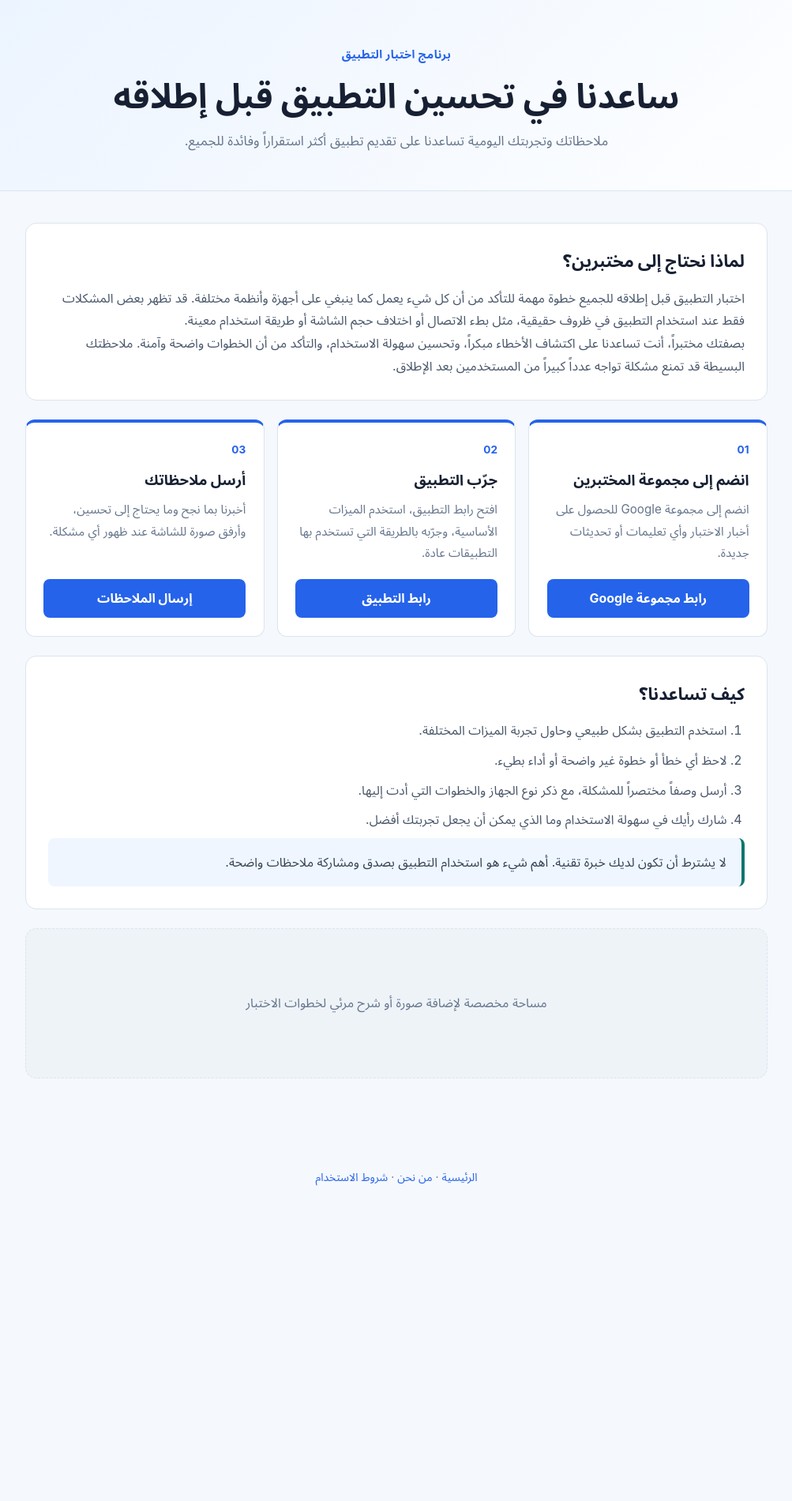
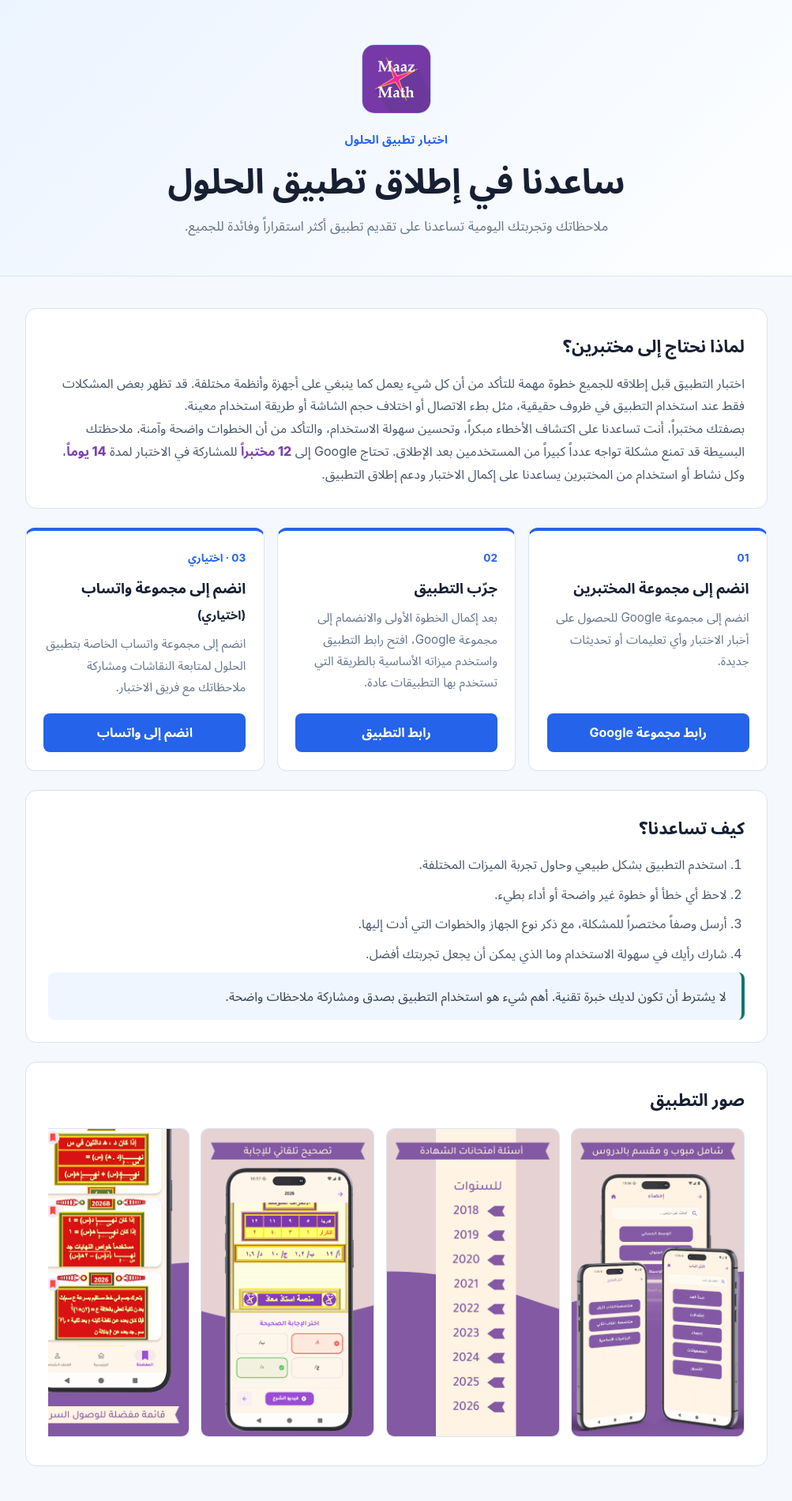
Before and after one commit to abdelnasir1/privacy-policy, a website: page public/testers.html in a window 1280 px wide. Shown: the top 1900 px of the page at 79% size, without its empty margins (138-1141 px from the left). Before the commit the page ends 1526 px from the top, so only its background shows below. Drawn offline with Linux system fonts and the light colour scheme.

Commit message:
testers2

```diff
--- a/public/testers.html
+++ b/public/testers.html
@@ -29,6 +29,7 @@
       color: var(--ink);
       line-height: 1.8;
       min-height: 100vh;
+      overflow-x: hidden;
     }
 
     header {
@@ -36,6 +37,26 @@
       border-bottom: 1px solid var(--line);
       padding: 3.5rem 1.25rem 3rem;
       text-align: center;
+    }
+
+    .logo-placeholder {
+      align-items: center;
+      background: #dbeafe;
+      border: 1px solid #bfdbfe;
+      border-radius: 16px;
+      color: var(--blue);
+      display: flex;
+      height: 88px;
+      justify-content: center;
+      margin: 0 auto 1.25rem;
+      overflow: hidden;
+      width: 88px;
+    }
+
+    .logo-placeholder img {
+      height: 100%;
+      object-fit: contain;
+      width: 100%;
     }
 
     .eyebrow {
@@ -83,6 +104,12 @@
     .intro p,
     .steps p {
       color: #475569;
+    }
+
+    .requirement-highlight {
+      color: #7e3fb2;
+      font-weight: 800;
+      white-space: nowrap;
     }
 
     .widgets {
@@ -146,19 +173,44 @@
     }
 
     .image-slot {
-      min-height: 190px;
-      background: #eef3f8;
-      border-style: dashed;
-      color: var(--muted);
-      display: flex;
-      align-items: center;
-      justify-content: center;
-      text-align: center;
+      background: var(--surface);
+      color: var(--ink);
     }
 
-    .image-slot img {
-      width: 100%;
-      border-radius: 8px;
+    .listing-heading {
+      margin-bottom: 1rem;
+      text-align: right;
+    }
+
+    .listing-heading p {
+      color: var(--muted);
+      margin-top: 0.35rem;
+    }
+
+    .listing-gallery {
+      display: flex;
+      gap: 0.9rem;
+      overflow-x: auto;
+      padding-bottom: 0.5rem;
+      overscroll-behavior-x: contain;
+      scroll-behavior: smooth;
+      scroll-snap-type: x mandatory;
+      scrollbar-color: var(--blue) #e5edf7;
+      scrollbar-width: thin;
+      touch-action: pan-x;
+      -webkit-overflow-scrolling: touch;
+    }
+
+    .listing-gallery img {
+      aspect-ratio: 9 / 16;
+      background: #eef3f8;
+      border: 1px solid var(--line);
+      border-radius: 10px;
+      display: block;
+      flex: 0 0 clamp(190px, 24vw, 220px);
+      object-fit: cover;
+      scroll-snap-align: start;
+      width: clamp(190px, 24vw, 220px);
     }
 
     .note {
@@ -195,13 +247,43 @@
       .image-slot {
         padding: 1.3rem;
       }
+
+      .listing-gallery {
+        direction: ltr;
+        gap: 0.75rem;
+        margin-inline: -0.35rem;
+        padding-inline: 0.35rem;
+        scroll-padding-inline: 0.35rem;
+      }
+
+      .listing-gallery img {
+        flex-basis: min(78vw, 300px);
+        width: min(78vw, 300px);
+      }
+
+      .widget {
+        padding: 1.2rem;
+      }
+
+      .widget a {
+        min-height: 46px;
+        padding: 0.7rem 0.9rem;
+      }
+
+      .steps ol {
+        padding-right: 1.2rem;
+      }
     }
   </style>
 </head>
 <body>
   <header>
-    <div class="eyebrow">برنامج اختبار التطبيق</div>
-    <h1>ساعدنا في تحسين التطبيق قبل إطلاقه</h1>
+    <div class="logo-placeholder">
+      <!-- ضع ملف الشعار باسم logo.png داخل مجلد public -->
+      <img src="/logo.png" alt="شعار تطبيق الحلول" />
+    </div>
+    <div class="eyebrow">اختبار تطبيق الحلول</div>
+    <h1>ساعدنا في إطلاق تطبيق الحلول</h1>
     <p>ملاحظاتك وتجربتك اليومية تساعدنا على تقديم تطبيق أكثر استقراراً وفائدة للجميع.</p>
   </header>
 
@@ -214,7 +296,7 @@
       </p>
       <p>
         بصفتك مختبراً، أنت تساعدنا على اكتشاف الأخطاء مبكراً، وتحسين سهولة الاستخدام، والتأكد من أن الخطوات واضحة وآمنة.
-        ملاحظتك البسيطة قد تمنع مشكلة تواجه عدداً كبيراً من المستخدمين بعد الإطلاق.
+        ملاحظتك البسيطة قد تمنع مشكلة تواجه عدداً كبيراً من المستخدمين بعد الإطلاق. تحتاج Google إلى <span class="requirement-highlight">12 مختبراً</span> للمشاركة في الاختبار لمدة <span class="requirement-highlight">14 يوماً</span>، وكل نشاط أو استخدام من المختبرين يساعدنا على إكمال الاختبار ودعم إطلاق التطبيق.
       </p>
     </section>
 
@@ -224,23 +306,23 @@
         <h2>انضم إلى مجموعة المختبرين</h2>
         <p>انضم إلى مجموعة Google للحصول على أخبار الاختبار وأي تعليمات أو تحديثات جديدة.</p>
         <!-- استبدل الرابط التالي برابط Google Group الحقيقي -->
-        <a href="https://groups.google.com/" target="_blank" rel="noopener">رابط مجموعة Google</a>
+        <a href="https://groups.google.com/g/maazsolutionstesters" target="_blank" rel="noopener">رابط مجموعة Google</a>
       </article>
 
       <article class="widget">
         <div class="widget-number">02</div>
         <h2>جرّب التطبيق</h2>
-        <p>افتح رابط التطبيق، استخدم الميزات الأساسية، وجرّبه بالطريقة التي تستخدم بها التطبيقات عادة.</p>
+        <p>بعد إكمال الخطوة الأولى والانضمام إلى مجموعة Google، افتح رابط التطبيق واستخدم ميزاته الأساسية بالطريقة التي تستخدم بها التطبيقات عادة.</p>
         <!-- استبدل الرابط التالي برابط التطبيق الحقيقي -->
-        <a href="https://example.com/app" target="_blank" rel="noopener">رابط التطبيق</a>
+        <a href="https://play.google.com/store/apps/details?id=com.maazplatform.solutions" target="_blank" rel="noopener">رابط التطبيق</a>
       </article>
 
       <article class="widget">
-        <div class="widget-number">03</div>
-        <h2>أرسل ملاحظاتك</h2>
-        <p>أخبرنا بما نجح وما يحتاج إلى تحسين، وأرفق صورة للشاشة عند ظهور أي مشكلة.</p>
-        <!-- استبدل الرابط التالي برابط نموذج الملاحظات الحقيقي -->
-        <a href="https://example.com/feedback" target="_blank" rel="noopener">إرسال الملاحظات</a>
+        <div class="widget-number">03 · اختياري</div>
+        <h2>انضم إلى مجموعة واتساب <small>(اختياري)</small></h2>
+        <p>انضم إلى مجموعة واتساب الخاصة بتطبيق الحلول لمتابعة النقاشات ومشاركة ملاحظاتك مع فريق الاختبار.</p>
+        <!-- استبدل الرابط التالي برابط مجموعة واتساب الحقيقي -->
+        <a href="https://chat.whatsapp.com/K6rXgJGmbK61ZSAQcOKEep" target="_blank" rel="noopener">انضم إلى واتساب</a>
       </article>
     </div>
 
@@ -256,14 +338,23 @@
     </section>
 
     <section class="image-slot">
-      <!-- يمكنك استبدال هذا القسم بصورة تشرح خطوات الاختبار -->
-      <span>مساحة مخصصة لإضافة صورة أو شرح مرئي لخطوات الاختبار</span>
-      <!-- مثال: <img src="/images/testing-guide.png" alt="شرح خطوات اختبار التطبيق" /> -->
+      <div class="listing-heading">
+        <h2>صور التطبيق</h2>
+      </div>
+      <div class="listing-gallery">
+        <!-- أضف الصور داخل public/listing بهذه الأسماء -->
+        <img src="/listing/1.jpg" alt="لقطة شاشة من تطبيق الحلول 1" />
+        <img src="/listing/2.jpg" alt="لقطة شاشة من تطبيق الحلول 2" />
+        <img src="/listing/3.jpg" alt="لقطة شاشة من تطبيق الحلول 3" />
+        <img src="/listing/4.jpg" alt="لقطة شاشة من تطبيق الحلول 4" />
+        <img src="/listing/5.jpg" alt="لقطة شاشة من تطبيق الحلول 5" />
+        <img src="/listing/6.jpg" alt="لقطة شاشة من تطبيق الحلول 6" />
+      </div>
     </section>
   </main>
 
   <footer>
-    <a href="/">الرئيسية</a> · <a href="/about.html">من نحن</a> · <a href="/terms.html">شروط الاستخدام</a>
+    <a href="/about.html">من نحن</a> · <a href="/terms.html">شروط الاستخدام</a>
   </footer>
 </body>
 </html>
```
Also changed, not shown: public/about.html (+9 -34 lines), public/listing/1.jpg (added), public/listing/2.jpg (added), public/listing/3.jpg (added), public/listing/4.jpg (added), public/listing/5.jpg (added), public/listing/6.jpg (added), public/logo.png (added), 1 other file.
